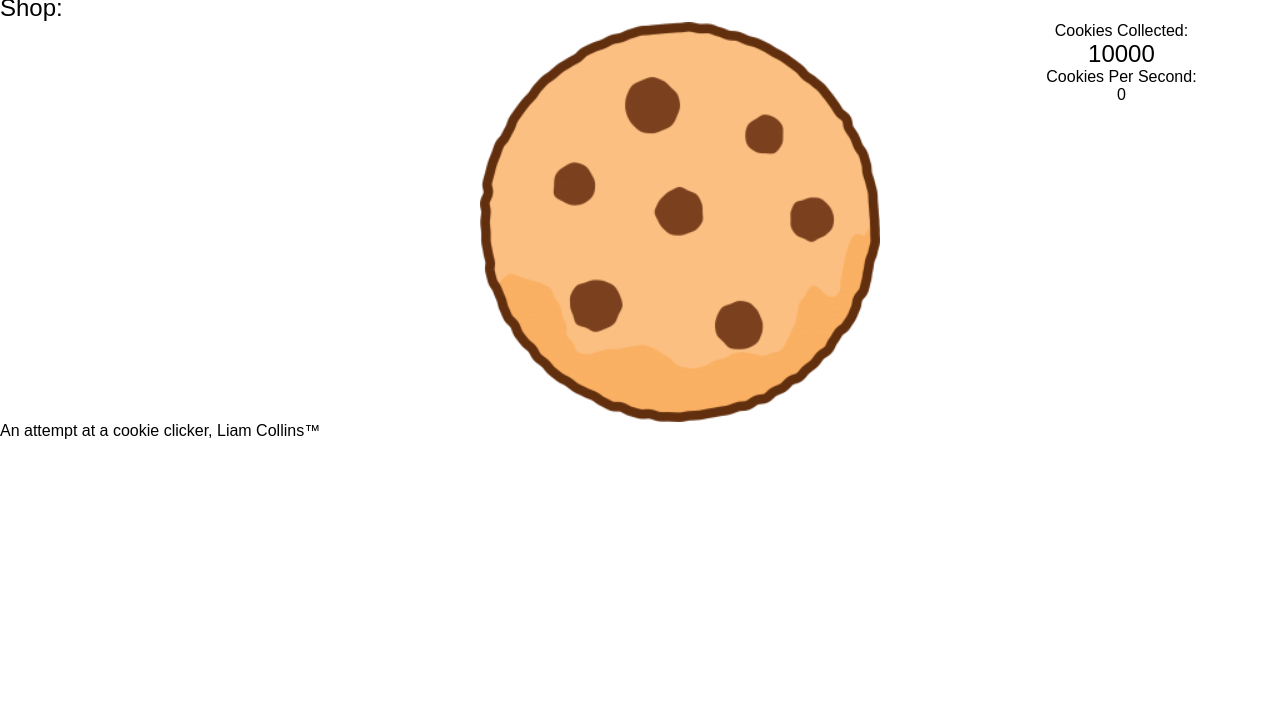
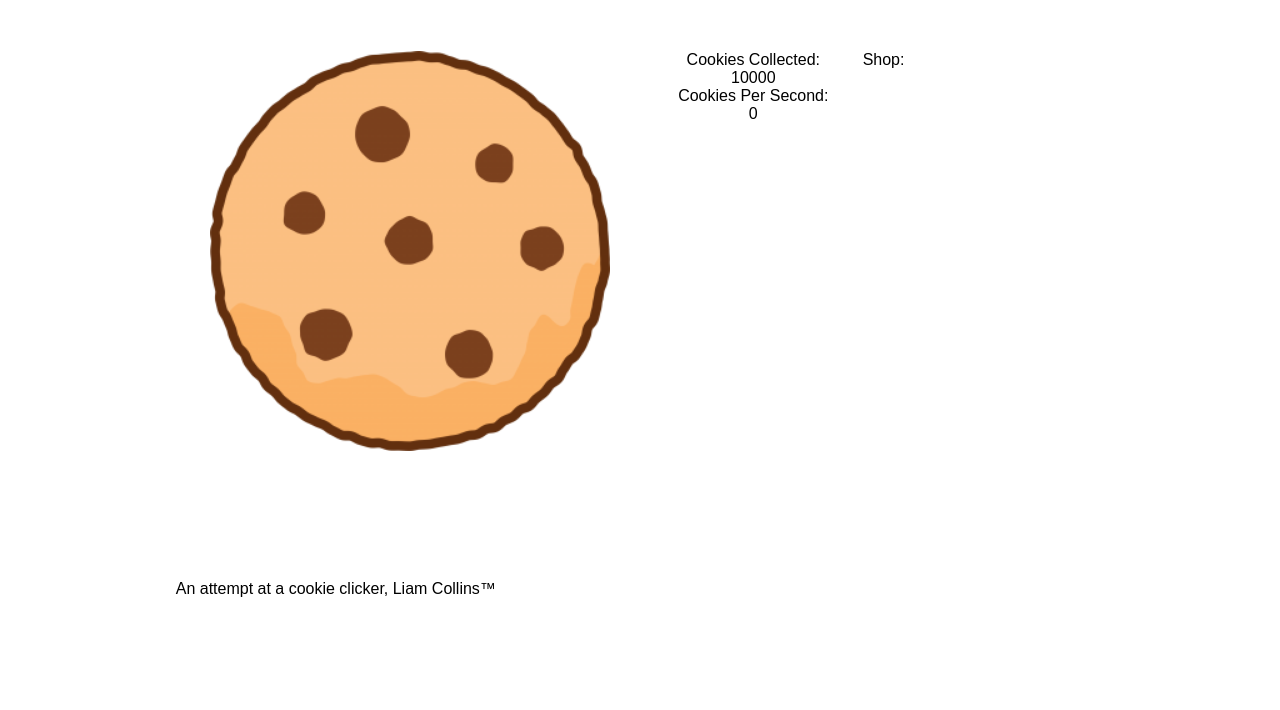
Before and after one commit to ScatterCookie/endOfWeekProject3, a plain HTML site: page index.html in a window 1280 px wide. Shown: the part 90-800 px from the top of the page. Drawn offline with Linux system fonts and the light colour scheme; no server answers.

Commit message:
finished basics

```diff
--- a/style.css
+++ b/style.css
@@ -1,10 +1,19 @@
 body {
+  font-family: sans-serif;
   background-color: white;
-  font-family: sans-serif;
+  margin: 0;
+  padding: 0;
+  height: 100vh;
+  width: 100vw;
+  display: grid;
+  grid-template-columns: 0.5fr 1fr 1fr 1fr 0.2fr;
+  grid-template-rows: 0.25fr 1fr 0.25fr;
+  gap: 11px 6px;
 }
 
 * {
   margin: 0px;
+  padding: 0px;
 }
 
 .text-base {
@@ -12,7 +21,7 @@ body {
 }
 
 .text-large {
-  font-size: 24px;
+  font-size: 16px;
 }
 
 .instructions {
@@ -20,6 +29,7 @@ body {
 }
 
 .cps {
+  font-size: 16px;
 }
 
 .inflate {
@@ -31,6 +41,8 @@ header {
   flex-direction: column;
   justify-content: center;
   align-items: center;
+  margin-bottom: 40px;
+  grid-area: 1 / 2 / 2 / 5;
 }
 
 img {
@@ -42,15 +54,36 @@ img {
 .shop {
   display: flex;
   flex-direction: column;
+  flex-wrap: wrap;
+  grid-area: shop;
+}
+
+.shop-item-container {
+  gap: 10px;
+  height: 10vh;
+}
+
+.shop-item-container > button {
+  height: fit-content;
+  color: black;
+  border: 2px solid #555555;
+  padding: 5px;
 }
 
 .main {
   grid-area: 2 / 2 / 3 / 5;
   display: grid;
+  grid-template-columns: 1fr 1fr 1fr;
+  grid-template-rows: 1fr 1fr 1fr;
+  gap: 0px 0px;
+  grid-template-areas:
+    "gui gui shop"
+    "gui gui shop"
+    "gui gui shop";
 }
 
 .gui {
-  grid-area: cookie-hud;
+  grid-area: gui;
   display: flex;
   justify-content: space-around;
 }
```
